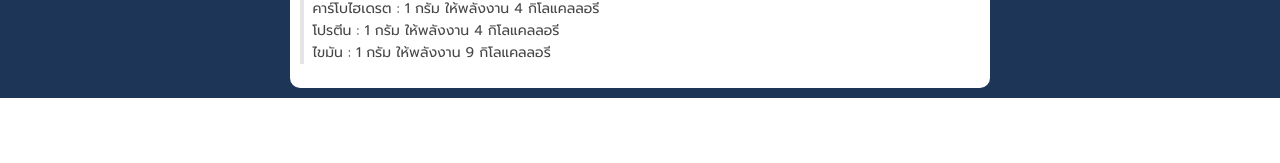
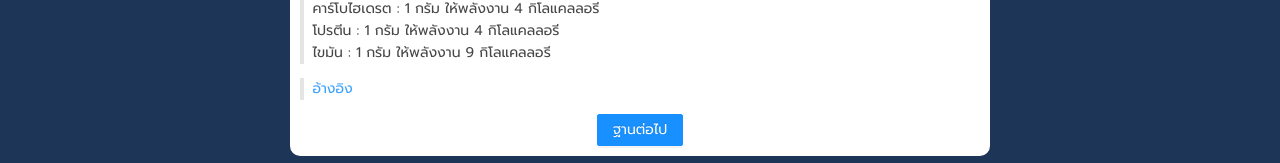
Before and after one commit to benzjakk/SciFestWeb, a React (Create React App) app in the folder sci-fest/: page /sec1 in a window 1280 px wide. Shown: the part 5484-5647 px from the top of the page. Before the commit the page ends 5582 px from the top, so only its background shows below. Built offline with nearby package versions, Linux system fonts and the light colour scheme.

Commit message:
add button and ref

```diff
--- a/sci-fest/src/pages/Sec1.jsx
+++ b/sci-fest/src/pages/Sec1.jsx
@@ -1,6 +1,6 @@
 import React from 'react'
 import './pages.scss'
-import { Typography, Divider,Carousel } from 'antd'
+import { Typography, Divider,Carousel,Button } from 'antd'
 
 const { Title, Paragraph, Text, Link } = Typography;
 const contentStyle = {
@@ -114,7 +114,18 @@ export const Sec1 = () => {
                     ไขมัน                : 1 กรัม ให้พลังงาน 9 กิโลแคลลอรี  <br />
                     </blockquote>
                 </Paragraph>
+                <Paragraph>
+                    <blockquote>
+                        <a href="https://sites.google.com/site/withyasastrbeuxngtnp661/hnwy-kar-reiyn-thi-1-xahar-laea-sar-xahar">อ้างอิง</a>
+                    </blockquote>
+                </Paragraph>
             </Typography>
+            <div className="buttonNavi">
+            <Button type="primary">
+                ฐานต่อไป
+            </Button>
+
+            </div>
         </div>
     )
 }
--- a/sci-fest/src/pages/pages.scss
+++ b/sci-fest/src/pages/pages.scss
@@ -5,8 +5,15 @@
     border-radius: 10px;
     background-color: white;
     width: 700px;
+
     img{
         width: 100%;
         height: auto;
     }
+
+    .buttonNavi{
+        display: flex;
+        justify-content: center;
+    }
+
 }
```
Also changed, not shown: sci-fest/src/pages/Sec2.jsx (added).
